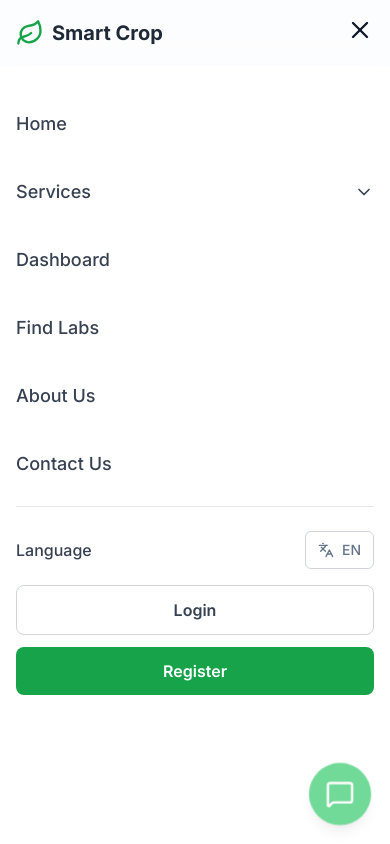
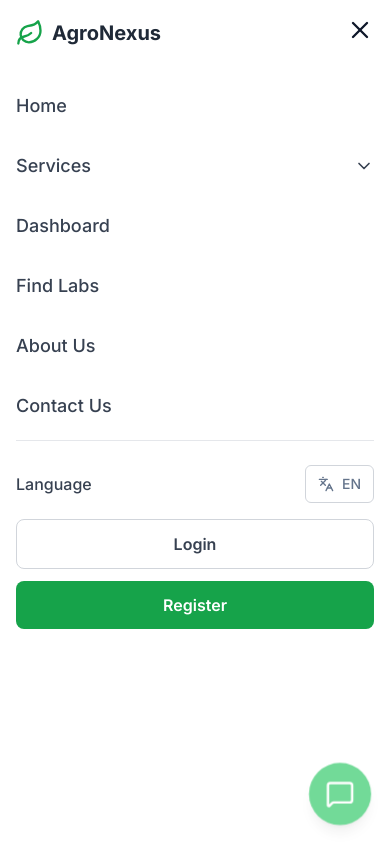
Before and after one commit to notvenu/AgroNexus, a React (Vite) app: page /recommend-fertilizer in a window 390 px wide. Both pictures are taken after a click on the button 360 px from the left and 30 px from the top of the page. Shown: the top 844 px of the page. Built offline with nearby package versions, Linux system fonts and the light colour scheme.

Commit message:
refactor(components): rename and reorganize language toggle component
feat(navbar): improve mobile menu behavior and language change handling
feat(footer): restructure layout and add services section

```diff
--- a/src/components/Footer.jsx
+++ b/src/components/Footer.jsx
@@ -9,14 +9,15 @@ const Footer = () => {
     return (
         <footer className="bg-gray-800 text-white">
             <div className="container mx-auto px-4 py-12">
-                <div className="grid grid-cols-1 md:grid-cols-4 gap-8">
-                    {/* Brand Section */}
-                    <div className="md:col-span-1">
+                {/* Adjusted grid to accommodate 5 columns on medium screens and up */}
+                <div className="grid grid-cols-2 md:grid-cols-5 gap-8">
+                    {/* Brand Section (spans 2 columns on mobile, 1 on md) */}
+                    <div className="col-span-2 md:col-span-1">
                          <Link to="/" className="flex items-center space-x-2 mb-4">
                             <Leaf size={28} />
-                            <span className="text-xl font-bold">Smart Crop</span>
+                            <span className="text-xl font-bold">{t('appName')}</span>
                         </Link>
-                        <p className="text-gray-400">{t('tagline')}</p>
+                        <p className="text-gray-400 text-sm">{t('tagline')}</p>
                     </div>
 
                     {/* Quick Links */}
@@ -26,6 +27,16 @@ const Footer = () => {
                             <li><Link to="/about" className="text-gray-400 hover:text-white">{t('nav.about')}</Link></li>
                             <li><Link to="/contact" className="text-gray-400 hover:text-white">{t('nav.contact')}</Link></li>
                             <li><Link to="/labs" className="text-gray-400 hover:text-white">{t('nav.labs')}</Link></li>
+                        </ul>
+                    </div>
+
+                    {/* Services Section */}
+                    <div>
+                        <h3 className="font-semibold text-lg mb-4">{t('nav.services')}</h3>
+                        <ul className="space-y-2">
+                            <li><Link to="/recommend-crop" className="text-gray-400 hover:text-white">{t('nav.crop_recommendation')}</Link></li>
+                            <li><Link to="/predict-yield" className="text-gray-400 hover:text-white">{t('nav.yield_prediction')}</Link></li>
+                            <li><Link to="/recommend-fertilizer" className="text-gray-400 hover:text-white">{t('nav.fertilizer_recommendation')}</Link></li>
                             <li><Link to="/disease-detection" className="text-gray-400 hover:text-white">{t('nav.disease_detection')}</Link></li>
                         </ul>
                     </div>
--- a/src/components/Navbar.jsx
+++ b/src/components/Navbar.jsx
@@ -1,21 +1,48 @@
-import React, { useState } from 'react';
+import React, { useState, useEffect } from 'react';
 import { Link, NavLink } from 'react-router-dom';
 import { useTranslation } from 'react-i18next';
-import LanguageSwitcher from './LanguageToggle';
+import LanguageSwitcher from './LanguageSwitcher';
 import { Leaf, ChevronDown, Menu, X } from 'lucide-react';
 import { motion, AnimatePresence } from 'framer-motion';
 
 const Navbar = () => {
-    const { t } = useTranslation();
+    const { t, i18n } = useTranslation();
     const [isDesktopDropdownOpen, setIsDesktopDropdownOpen] = useState(false);
     const [isMobileMenuOpen, setIsMobileMenuOpen] = useState(false);
     const [isMobileServicesOpen, setIsMobileServicesOpen] = useState(false);
+
+    // This effect listens for language changes and closes the mobile menu if it's open.
+    useEffect(() => {
+        const handleLanguageChange = () => {
+            if (isMobileMenuOpen) {
+                setIsMobileMenuOpen(false);
+            }
+        };
+
+        i18n.on('languageChanged', handleLanguageChange);
+
+        // Cleanup listener on component unmount
+        return () => {
+            i18n.off('languageChanged', handleLanguageChange);
+        };
+    }, [i18n, isMobileMenuOpen]);
+
 
     const navLinkClass = ({ isActive }) =>
         `font-semibold transition-colors duration-300 ${isActive ? 'text-green-600' : 'text-gray-600 hover:text-green-500'}`;
 
     const mobileNavLinkClass = ({ isActive }) =>
         `block py-3 text-lg ${isActive ? 'text-green-600 font-bold' : 'text-gray-700 font-medium'}`;
+
+    const handleMobileServicesToggle = (e) => {
+        e.stopPropagation();
+        setIsMobileServicesOpen(!isMobileServicesOpen);
+    };
+
+    // This function will be called when any mobile link is clicked, closing the menu.
+    const handleMobileLinkClick = () => {
+        setIsMobileMenuOpen(false);
+    };
 
     return (
         <nav className="bg-white/80 backdrop-blur-md shadow-sm sticky top-0 z-50">
@@ -24,7 +51,7 @@ const Navbar = () => {
                     {/* Logo */}
                     <Link to="/" className="flex items-center space-x-2 z-50">
                         <Leaf className="text-green-600" size={28} />
-                        <span className="text-xl font-bold text-gray-800">Smart Crop</span>
+                        <span className="text-xl font-bold text-gray-800">{t('appName')}</span>
                     </Link>
 
                     {/* Desktop Navigation */}
@@ -79,40 +106,42 @@ const Navbar = () => {
                         initial={{ opacity: 0, y: -20 }}
                         animate={{ opacity: 1, y: 0 }}
                         exit={{ opacity: 0, y: -20 }}
-                        className="md:hidden absolute top-full left-0 w-full bg-white shadow-lg h-screen p-4"
-                        onClick={() => setIsMobileMenuOpen(false)}
+                        className="md:hidden absolute top-0 left-0 w-full bg-white shadow-lg h-screen p-4 pt-20"
                     >
-                        <div className="flex flex-col space-y-4 pt-4">
-                            <NavLink to="/" className={mobileNavLinkClass} end>{t('nav.home')}</NavLink>
-                            <div>
-                                <button onClick={() => setIsMobileServicesOpen(!isMobileServicesOpen)} className="w-full flex justify-between items-center py-3 text-lg text-gray-700 font-medium">
+                        <div className="flex flex-col space-y-2">
+                            <NavLink to="/" className={mobileNavLinkClass} end onClick={handleMobileLinkClick}>{t('nav.home')}</NavLink>
+                            <div onClick={(e) => e.stopPropagation()}>
+                                <button onClick={handleMobileServicesToggle} className="w-full flex justify-between items-center py-3 text-lg text-gray-700 font-medium">
                                     <span>{t('nav.services')}</span>
                                     <ChevronDown size={20} className={`transition-transform ${isMobileServicesOpen ? 'rotate-180' : ''}`} />
                                 </button>
                                 {isMobileServicesOpen && (
                                     <div className="pl-4 border-l-2 border-green-200">
-                                        <NavLink to="/recommend-crop" className={`${mobileNavLinkClass} text-base`}>{t('nav.crop_recommendation')}</NavLink>
-                                        <NavLink to="/predict-yield" className={`${mobileNavLinkClass} text-base`}>{t('nav.yield_prediction')}</NavLink>
-                                        <NavLink to="/recommend-fertilizer" className={`${mobileNavLinkClass} text-base`}>{t('nav.fertilizer_recommendation')}</NavLink>
-                                        <NavLink to="/disease-detection" className={`${mobileNavLinkClass} text-base`}>{t('nav.disease_detection')}</NavLink>
+                                        <NavLink to="/recommend-crop" onClick={handleMobileLinkClick} className={`block ${mobileNavLinkClass({ isActive: false })} text-base`}>{t('nav.crop_recommendation')}</NavLink>
+                                        <NavLink to="/predict-yield" onClick={handleMobileLinkClick} className={`block ${mobileNavLinkClass({ isActive: false })} text-base`}>{t('nav.yield_prediction')}</NavLink>
+                                        <NavLink to="/recommend-fertilizer" onClick={handleMobileLinkClick} className={`block ${mobileNavLinkClass({ isActive: false })} text-base`}>{t('nav.fertilizer_recommendation')}</NavLink>
+                                        <NavLink to="/disease-detection" onClick={handleMobileLinkClick} className={`block ${mobileNavLinkClass({ isActive: false })} text-base`}>{t('nav.disease_detection')}</NavLink>
                                     </div>
                                 )}
                             </div>
-                            <NavLink to="/dashboard" className={mobileNavLinkClass}>{t('nav.dashboard')}</NavLink>
-                            <NavLink to="/labs" className={mobileNavLinkClass}>{t('nav.labs')}</NavLink>
-                            <NavLink to="/about" className={mobileNavLinkClass}>{t('nav.about')}</NavLink>
-                            <NavLink to="/contact" className={mobileNavLinkClass}>{t('nav.contact')}</NavLink>
+                            <NavLink to="/dashboard" className={mobileNavLinkClass} onClick={handleMobileLinkClick}>{t('nav.dashboard')}</NavLink>
+                            <NavLink to="/labs" className={mobileNavLinkClass} onClick={handleMobileLinkClick}>{t('nav.labs')}</NavLink>
+                            <NavLink to="/about" className={mobileNavLinkClass} onClick={handleMobileLinkClick}>{t('nav.about')}</NavLink>
+                            <NavLink to="/contact" className={mobileNavLinkClass} onClick={handleMobileLinkClick}>{t('nav.contact')}</NavLink>
 
                             <div className="border-t border-gray-200 pt-6 space-y-4">
                                 <div className="flex justify-between items-center">
                                     <span className="text-gray-700 font-medium">Language</span>
-                                    <LanguageSwitcher />
+                                    {/* Removed the faulty onClick handler to allow interaction */}
+                                    <div>
+                                        <LanguageSwitcher />
+                                    </div>
                                 </div>
                                 <div className="flex flex-col space-y-3">
-                                    <Link to="/login" className="w-full text-center font-semibold text-gray-700 hover:text-green-600 py-3 rounded-lg border border-gray-300">
+                                    <Link to="/login" onClick={handleMobileLinkClick} className="w-full text-center font-semibold text-gray-700 hover:text-green-600 py-3 rounded-lg border border-gray-300">
                                       {t('nav.login')}
                                     </Link>
-                                    <Link to="/register" className="w-full text-center bg-green-600 text-white font-semibold py-3 rounded-lg hover:bg-green-700">
+                                    <Link to="/register" onClick={handleMobileLinkClick} className="w-full text-center bg-green-600 text-white font-semibold py-3 rounded-lg hover:bg-green-700">
                                       {t('nav.register')}
                                     </Link>
                                 </div>
```
Also changed, not shown: src/components/LanguageSwitcher.jsx (renamed from src/components/LanguageToggle.jsx).
